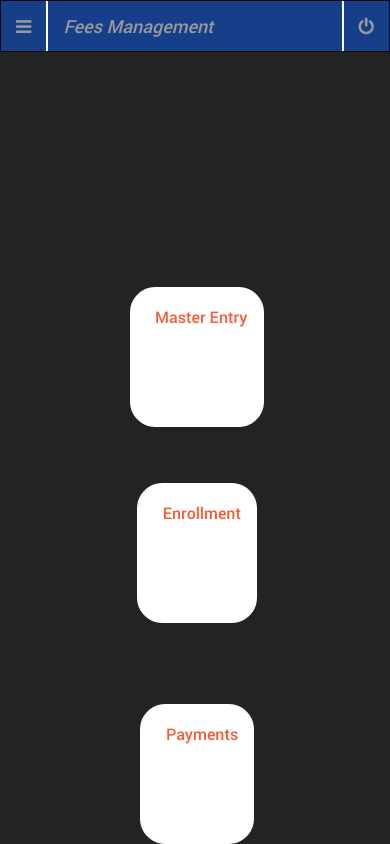
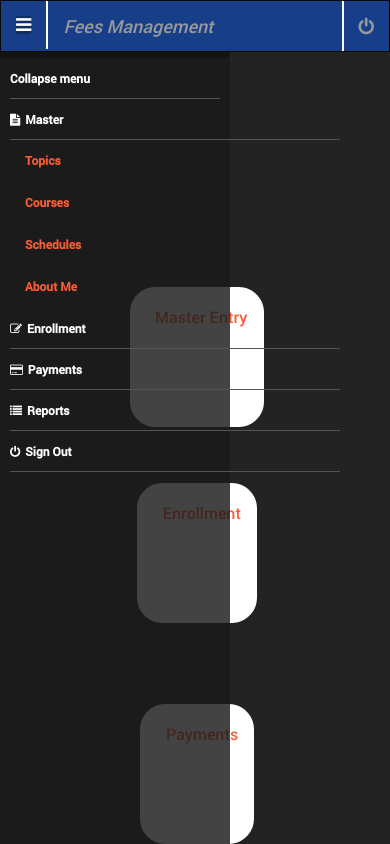
Before and after one commit to milindkanchan/feemanage, a plain HTML site: page home.html in a window 390 px wide. Both pictures are taken after a click on the icon 23 px from the left and 27 px from the top of the page. Shown: the top 844 px of the page. Drawn offline with Linux system fonts and the light colour scheme.

Commit message:
Added left menu on home page.

```diff
--- a/assets/css/main.css
+++ b/assets/css/main.css
@@ -145,7 +145,7 @@ input, textarea{
 
 .menu {
 	position: fixed;
-	right: -345px;
+	left: -350px;
 	width: 350px;
 	height: 100%;
 	top: 0;
@@ -154,7 +154,7 @@ input, textarea{
 }
 
 .menu.menu-open {
-	right: 0px;
+	left: 0px;
 }
 
 .menu-wrap {
@@ -1648,3 +1648,8 @@ footer{
 .border-left {
 	border-left: 2px solid #FFFFFF;
 }
+
+.menuSubItems{
+	padding-left: 15px;
+	font-size: 10px !important;
+}
--- a/assets/js/main.js
+++ b/assets/js/main.js
@@ -3,7 +3,7 @@
 	// Menu settings
 	$('#menuToggle, .menu-close').on('click', function(){
 		$('#menuToggle').toggleClass('active');
-		$('body').toggleClass('body-push-toleft');
+		$('body').toggleClass('body-push-toright');
 		$('#theMenu').toggleClass('menu-open');
 		$('.listing_container, .image_slider, .home_container, .show_pg_content').toggleClass('opacity_01');
 		// $('.topbar, .image_slider, .home_container').toggleClass('side_menu_opened');
--- a/home.html
+++ b/home.html
@@ -47,13 +47,13 @@
     <div class="header navbar navbar-inverse">
       <div class="header-inner">
         <div class="navbar-brand border-right">
-          <i onclick="backButton();" class="fa fa-bars"></i>
+          <i id="menuToggle" class="fa fa-bars"></i>
         </div>
         <div class="navbar-brand pull-center">
           <i>Fees Management</i>
         </div>
         <div class="navbar-brand pull-right border-left">
-          <i onclick="index.html" class="fa fa-power-off"></i>
+          <i onclick="backButton('index');" class="fa fa-power-off"></i>
         </div>
       </div>
     </div>
@@ -120,6 +120,25 @@
       </div>
 		</div>
 
+    <nav class="menu" id="theMenu">
+      <div class="menu-wrap">
+        <span id="menuToggle"><i class="fa fa-bars" ></i></span>
+        <a href="#" class="smoothScroll collapse_txt">Collapse menu</a>
+        <div class="scroll">
+          <a href="master_entry.html" class="smoothScroll user_settings" ><span class="fa fa-file-text"></span>Master</a>
+          <a href="topic.html" class="smoothScroll" ><span class="menuSubItems"></span>Topics</a>
+          <a href="course.html" class="smoothScroll" ><span class="menuSubItems"></span>Courses</a>
+          <a href="schedule.html" class="smoothScroll" ><span class="menuSubItems"></span>Schedules</a>
+          <a href="about.html" class="smoothScroll" ><span class="menuSubItems"></span>About Me</a>
+
+          <a href="enrollment.html" class="smoothScroll user_settings"><span class="fa fa-pencil-square-o"></span>Enrollment</a>
+          <a href="payment.html" class="smoothScroll user_settings"><span class="fa fa-credit-card"></span>Payments</a>
+          <a href="reports.html" class="smoothScroll user_settings"><span class="fa fa-list"></span>Reports</a>
+          <a href="index.html" class="smoothScroll user_settings"><span class="fa fa-power-off"></span>Sign Out</a>
+        </div>
+      </div>
+    </nav>
+
 	  <script src="assets/js/jquery.min.js"></script>
 		<script src="assets/js/jquery.alerts.js"></script>
 		<script src="assets/js/jquery.cookie.js"></script>
@@ -171,6 +190,9 @@
 			function reloadPage(){
         window.location.reload(true);
     	}
+      function backButton(page){
+        window.location =  page + ".html";
+      }
 		</script>
 	</body>
 </html>
```
Also changed, not shown: index.html (+1 -1 lines).
